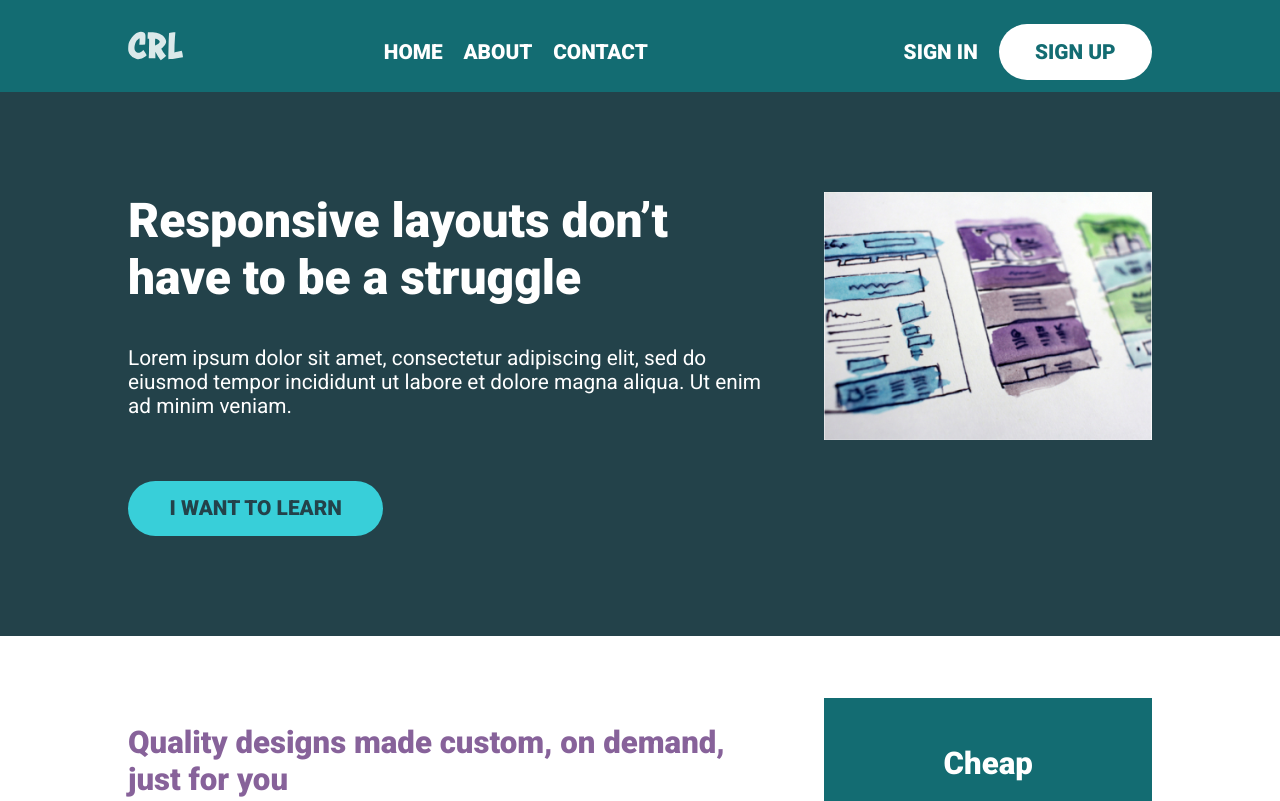
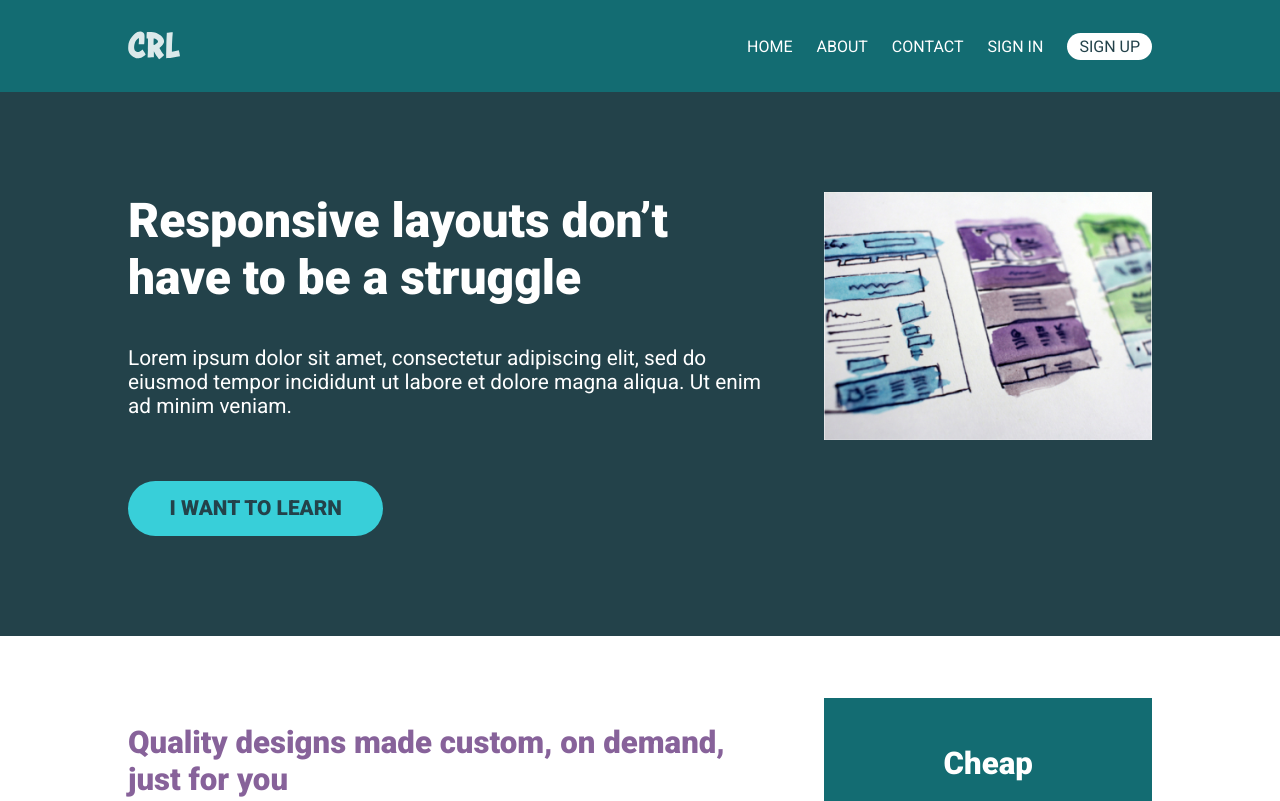
Before and after one commit to vinayBagde/frontend-responsive-layout-challenges, a plain HTML site: page nav-challenge-phone/index.html in a window 1280 px wide. Shown: the top 801 px of the page. Drawn offline with Linux system fonts and the light colour scheme.

Commit message:
kevin's finished version of nav-phone-challenge

```diff
--- a/nav-challenge-phone/style.css
+++ b/nav-challenge-phone/style.css
@@ -123,6 +123,7 @@ header {
   visibility: hidden;
   height: 0;
   position: absolute;
+  font-size: 1rem;
 }
 
 .nav--visible {
@@ -133,41 +134,42 @@ header {
 
 .logo {
   height: 30px;
-  padding-left: 1.75em;
-  align-self: center;
 }
 
 .nav__list {
+  margin: 0;
+  padding: 0;
   list-style: none;
-  font-weight: 900;
-  line-height: 3em;
 }
 
 .nav__list--primary {
-  margin-bottom: 2.5em;
+  margin-bottom: 2em;
 }
 
-.nav__list--secondary {
-    line-height: 4em;
+.nav__item {
+  margin-top: .75em;
+
 }
 
+
 .nav__link {
+  color: white;
+  text-transform: uppercase;
   text-decoration: none;
-  text-transform: uppercase;
-  color: #fff;
+}
+
+.nav__link--button {
+  padding: .25em .75em;
+  background: #fff;
+  color: #23424a;
+  border-radius: 100px;
 }
 
 .nav__link:hover,
 .nav__link:focus {
-  opacity: 0.75;
+  opacity: .65;
 }
 
-.nav__link--button {
-  background: #fff;
-  color: #136c72;
-  padding: 0.75em 1.75em;
-  border-radius: 100px;
-}
 
 .hero {
   padding: 100px 0;
@@ -202,42 +204,32 @@ header {
   .nav {
     visibility: visible;
     display: flex;
-    justify-content: space-between;
     align-items: center;
+    justify-content: flex-end;
     height: auto;
+    position: relative;
   }
+
+  .nav__list {
+    display: flex;
+    margin: 0;
+  }
+
+  /* .nav__list--primary {
+    margin: 0 auto;
+  } */
+
+  .nav__item {
+    margin: 0 0 0 1.5em;;
+  }
+
+
 
   .row {
     display: flex;
     justify-content: space-between;
-    height: auto;
   }
 
-  .logo {
-    padding-left: 0;
-    margin-right: 1em;
-  }
-
-  .nav__list {
-  list-style: none;
-  font-weight: 900;
-  line-height: 0;
-
-    display: flex;
-    gap: 1em;
-    text-align: center;
-  }
-
-  .nav__list--primary {
-    margin: 0 auto;
-
-     margin-bottom: 0;
-  }
-
-  .nav__list--secondary {
-
-     line-height: 0;
-  }
 
   .hero__text {
     width: 62%;
```
